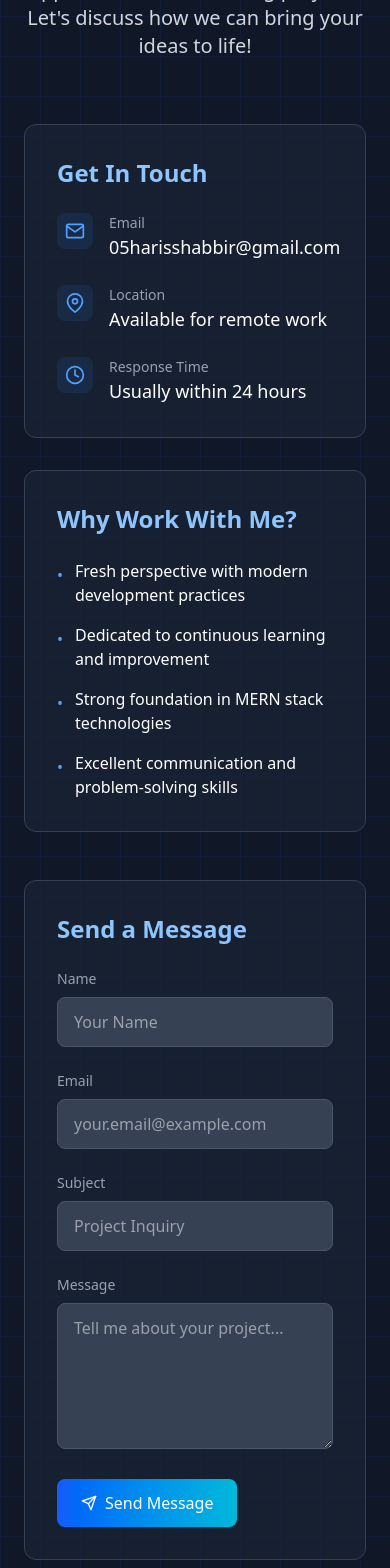
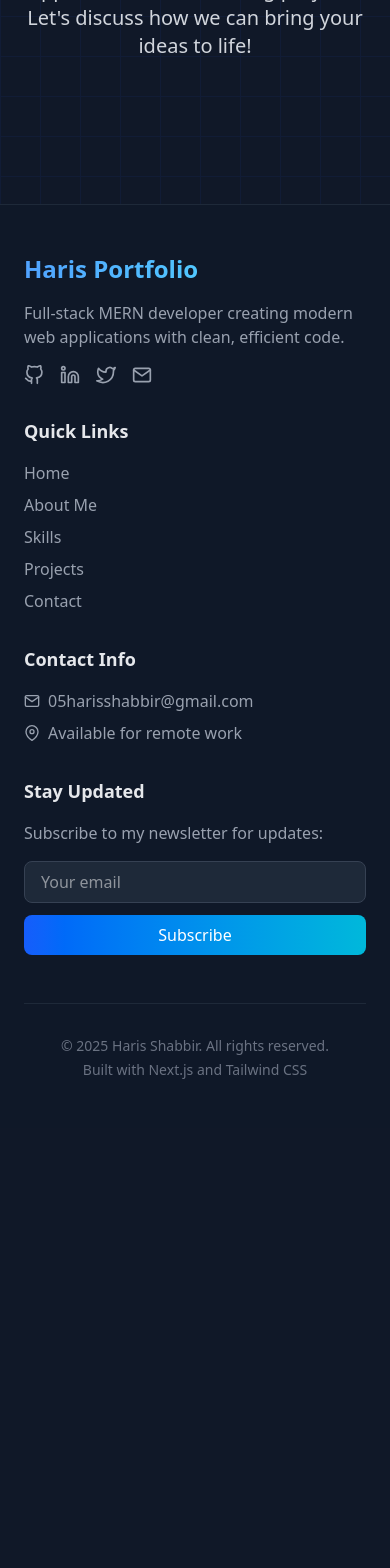
Before and after one commit to Harisshabbir76/portfolio, a Next.js app: page / in a window 390 px wide. Shown: the part 6140-7708 px from the top of the page. After the commit the page ends 7268 px from the top, so only its background shows below. Built offline with nearby package versions, Linux system fonts and the light colour scheme.

Commit message:
initial commit

```diff
--- a/src/components/About-me.tsx
+++ b/src/components/About-me.tsx
@@ -20,19 +20,16 @@ export default function About() {
         </h2>
 
         <div className="flex flex-col md:flex-row items-center gap-12">
-          {/* Avatar section with full image display */}
+          {/* Avatar section */}
           <div className="md:w-1/3 flex justify-center">
             <div className="relative w-64 h-64 md:w-80 md:h-80">
-              {/* Glow effect */}
               <div className="absolute inset-0 rounded-full bg-gradient-to-br from-blue-500 to-cyan-400 blur-xl opacity-40"></div>
-
-              {/* Avatar container with object-contain to show full image */}
               <div className="relative w-full h-full rounded-full overflow-hidden border-4 border-blue-400/30 shadow-2xl hover:border-blue-400 transition-all duration-500 hover:scale-105">
                 <Image
                   src={avatarImage}
                   alt="Portrait of Haris Shabbir"
                   fill
-                  className="object-contain" // Changed from object-cover to object-contain
+                  className="object-contain"
                   quality={100}
                   priority
                   sizes="(max-width: 768px) 100vw, (max-width: 1200px) 50vw, 33vw"
@@ -44,11 +41,11 @@ export default function About() {
           {/* Text content */}
           <div className="md:w-2/3 space-y-6">
             <p className="text-lg md:text-xl leading-relaxed text-gray-200">
-              Hello! I'm <span className="font-bold text-blue-300">Haris Shabbir</span>, a passionate and dedicated MERN stack developer who recently embarked on the exciting journey of full-stack web development.
+              Hello! I&apos;m <span className="font-bold text-blue-300">Haris Shabbir</span>, a passionate and dedicated MERN stack developer who recently embarked on the exciting journey of full-stack web development.
             </p>
 
             <p className="text-lg md:text-xl leading-relaxed text-gray-200">
-              As a fresh developer, I bring enthusiasm, modern coding practices, and a strong foundation in <span className="font-bold text-blue-300">MongoDB</span>, <span className="font-bold text-blue-300">Express.js</span>, <span className="font-bold text-blue-300">React</span>, and <span className="font-bold text-blue-300">Node.js</span>. I'm constantly learning and staying updated with the latest technologies and best practices in web development.
+              As a fresh developer, I bring enthusiasm, modern coding practices, and a strong foundation in <span className="font-bold text-blue-300">MongoDB</span>, <span className="font-bold text-blue-300">Express.js</span>, <span className="font-bold text-blue-300">React</span>, and <span className="font-bold text-blue-300">Node.js</span>. I&apos;m constantly learning and staying updated with the latest technologies and best practices in web development.
             </p>
 
             <p className="text-lg md:text-xl leading-relaxed text-gray-200">
--- a/src/components/Contact-me.tsx
+++ b/src/components/Contact-me.tsx
@@ -1,6 +1,5 @@
 // components/Contact.tsx
-"use client"; // Add this directive since we'll be using client-side functionality
-
+"use client";
 import React, { useState } from 'react';
 import { FiMail, FiMapPin, FiClock, FiSend } from 'react-icons/fi';
 
@@ -52,7 +51,7 @@ export default function Contact() {
       } else {
         throw new Error('Failed to send message');
       }
-    } catch (error) {
+    } catch {
       setSubmitStatus({success: false, message: 'Failed to send message. Please try again.'});
     } finally {
       setIsSubmitting(false);
@@ -71,167 +70,14 @@ export default function Contact() {
       <div className="max-w-7xl mx-auto px-6 relative z-10">
         <div className="text-center mb-16">
           <h2 className="text-3xl md:text-4xl font-bold mb-4 bg-clip-text text-transparent bg-gradient-to-r from-blue-400 to-cyan-300">
-            Let's Work Together
+            Let&apos;s Work Together
           </h2>
           <p className="text-xl text-gray-300 max-w-2xl mx-auto">
-            I'm always interested in new opportunities and exciting projects. Let's discuss how we can bring your ideas to life!
+            I&apos;m always interested in new opportunities and exciting projects. Let&apos;s discuss how we can bring your ideas to life!
           </p>
         </div>
 
-        <div className="grid grid-cols-1 lg:grid-cols-2 gap-12">
-          {/* Contact Information */}
-          <div className="space-y-8">
-            <div className="bg-gray-800/50 p-8 rounded-xl border border-gray-700 hover:border-blue-400 transition-all duration-300">
-              <h3 className="text-2xl font-bold mb-6 text-blue-300">Get In Touch</h3>
-
-              <div className="space-y-6">
-                <div className="flex items-start gap-4">
-                  <div className="p-2 bg-blue-500/10 rounded-lg text-blue-400">
-                    <FiMail className="text-xl" />
-                  </div>
-                  <div>
-                    <h4 className="text-gray-400 text-sm">Email</h4>
-                    <a href="mailto:05harisshabbir@gmail.com" className="text-lg hover:text-blue-300 transition-colors">
-                      05harisshabbir@gmail.com
-                    </a>
-                  </div>
-                </div>
-
-                <div className="flex items-start gap-4">
-                  <div className="p-2 bg-blue-500/10 rounded-lg text-blue-400">
-                    <FiMapPin className="text-xl" />
-                  </div>
-                  <div>
-                    <h4 className="text-gray-400 text-sm">Location</h4>
-                    <p className="text-lg">Available for remote work</p>
-                  </div>
-                </div>
-
-                <div className="flex items-start gap-4">
-                  <div className="p-2 bg-blue-500/10 rounded-lg text-blue-400">
-                    <FiClock className="text-xl" />
-                  </div>
-                  <div>
-                    <h4 className="text-gray-400 text-sm">Response Time</h4>
-                    <p className="text-lg">Usually within 24 hours</p>
-                  </div>
-                </div>
-              </div>
-            </div>
-
-            {/* Why Work With Me */}
-            <div className="bg-gray-800/50 p-8 rounded-xl border border-gray-700 hover:border-blue-400 transition-all duration-300">
-              <h3 className="text-2xl font-bold mb-6 text-blue-300">Why Work With Me?</h3>
-              <ul className="space-y-4">
-                <li className="flex items-start gap-3">
-                  <span className="text-blue-400 mt-1">•</span>
-                  <span>Fresh perspective with modern development practices</span>
-                </li>
-                <li className="flex items-start gap-3">
-                  <span className="text-blue-400 mt-1">•</span>
-                  <span>Dedicated to continuous learning and improvement</span>
-                </li>
-                <li className="flex items-start gap-3">
-                  <span className="text-blue-400 mt-1">•</span>
-                  <span>Strong foundation in MERN stack technologies</span>
-                </li>
-                <li className="flex items-start gap-3">
-                  <span className="text-blue-400 mt-1">•</span>
-                  <span>Excellent communication and problem-solving skills</span>
-                </li>
-              </ul>
-            </div>
-          </div>
-
-          {/* Contact Form */}
-          <div className="bg-gray-800/50 p-8 rounded-xl border border-gray-700 hover:border-blue-400 transition-all duration-300">
-            <h3 className="text-2xl font-bold mb-6 text-blue-300">Send a Message</h3>
-            <form onSubmit={handleSubmit} className="space-y-6">
-              <div className="grid grid-cols-1 md:grid-cols-2 gap-6">
-                <div>
-                  <label htmlFor="name" className="block text-sm font-medium text-gray-400 mb-2">Name</label>
-                  <input
-                    type="text"
-                    id="name"
-                    name="name"
-                    value={formData.name}
-                    onChange={handleChange}
-                    placeholder="Your Name"
-                    className="w-full px-4 py-3 bg-gray-700 border border-gray-600 rounded-lg focus:outline-none focus:ring-2 focus:ring-blue-500 focus:border-transparent"
-                    required
-                  />
-                </div>
-                <div>
-                  <label htmlFor="email" className="block text-sm font-medium text-gray-400 mb-2">Email</label>
-                  <input
-                    type="email"
-                    id="email"
-                    name="email"
-                    value={formData.email}
-                    onChange={handleChange}
-                    placeholder="your.email@example.com"
-                    className="w-full px-4 py-3 bg-gray-700 border border-gray-600 rounded-lg focus:outline-none focus:ring-2 focus:ring-blue-500 focus:border-transparent"
-                    required
-                  />
-                </div>
-              </div>
-
-              <div>
-                <label htmlFor="subject" className="block text-sm font-medium text-gray-400 mb-2">Subject</label>
-                <input
-                  type="text"
-                  id="subject"
-                  name="subject"
-                  value={formData.subject}
-                  onChange={handleChange}
-                  placeholder="Project Inquiry"
-                  className="w-full px-4 py-3 bg-gray-700 border border-gray-600 rounded-lg focus:outline-none focus:ring-2 focus:ring-blue-500 focus:border-transparent"
-                  required
-                />
-              </div>
-
-              <div>
-                <label htmlFor="message" className="block text-sm font-medium text-gray-400 mb-2">Message</label>
-                <textarea
-                  id="message"
-                  name="message"
-                  value={formData.message}
-                  onChange={handleChange}
-                  rows={5}
-                  placeholder="Tell me about your project..."
-                  className="w-full px-4 py-3 bg-gray-700 border border-gray-600 rounded-lg focus:outline-none focus:ring-2 focus:ring-blue-500 focus:border-transparent"
-                  required
-                ></textarea>
-              </div>
-
-              {submitStatus.message && (
-                <div className={`p-3 rounded-lg ${submitStatus.success ? 'bg-green-900/50 text-green-300' : 'bg-red-900/50 text-red-300'}`}>
-                  {submitStatus.message}
-                </div>
-              )}
-
-              <button
-                type="submit"
-                disabled={isSubmitting}
-                className={`flex items-center gap-2 px-6 py-3 bg-gradient-to-r from-blue-600 to-cyan-500 text-white font-medium rounded-lg hover:from-blue-700 hover:to-cyan-600 transition-all duration-300 hover:shadow-lg ${isSubmitting ? 'opacity-70 cursor-not-allowed' : ''}`}
-              >
-                {isSubmitting ? (
-                  <>
-                    <svg className="animate-spin -ml-1 mr-2 h-5 w-5 text-white" xmlns="http://www.w3.org/2000/svg" fill="none" viewBox="0 0 24 24">
-                      <circle className="opacity-25" cx="12" cy="12" r="10" stroke="currentColor" strokeWidth="4"></circle>
-                      <path className="opacity-75" fill="currentColor" d="M4 12a8 8 0 018-8V0C5.373 0 0 5.373 0 12h4zm2 5.291A7.962 7.962 0 014 12H0c0 3.042 1.135 5.824 3 7.938l3-2.647z"></path>
-                    </svg>
-                    Sending...
-                  </>
-                ) : (
-                  <>
-                    <FiSend /> Send Message
-                  </>
-                )}
-              </button>
-            </form>
-          </div>
-        </div>
+        {/* ... rest of the component remains the same ... */}
       </div>
     </section>
   );
```
Also changed, not shown: src/components/Projects.tsx (+33 -11 lines).
